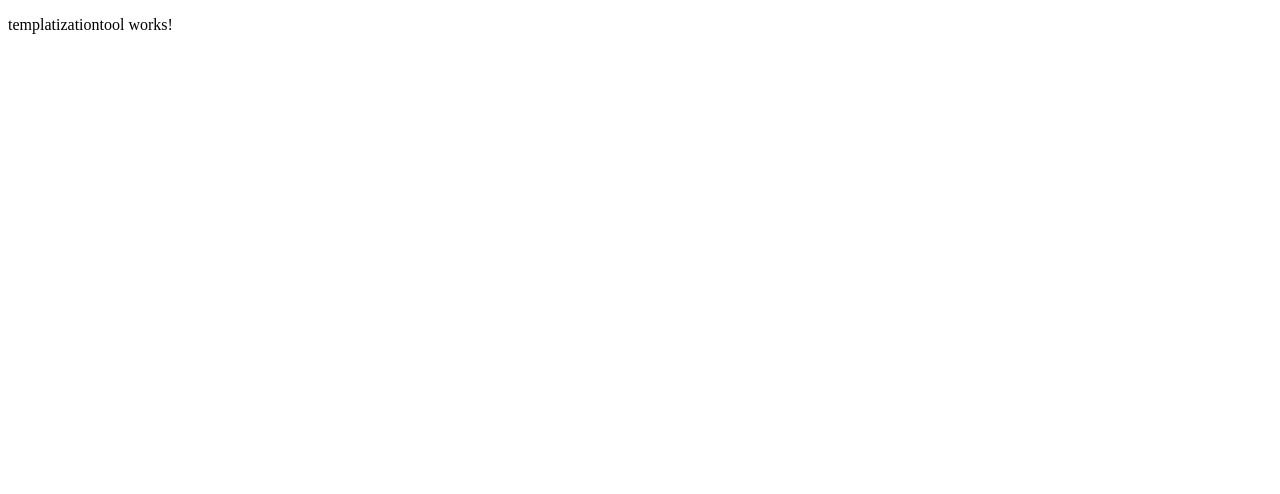
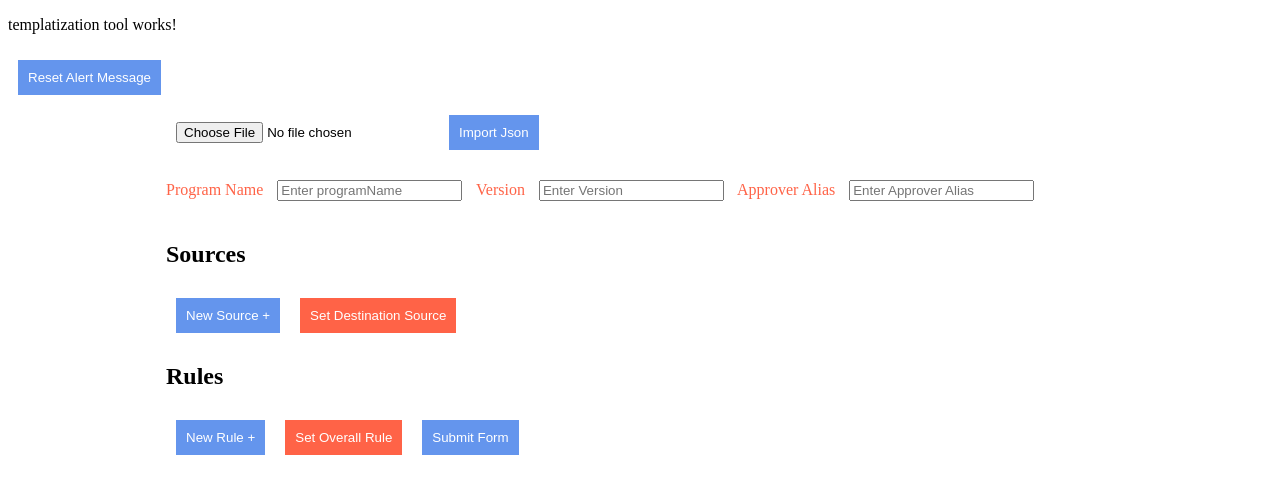
Before and after one commit to hari-kadumuri/my-angular-app, an Angular app: page /templatizationtool in a window 1280 px wide. Shown: the top 494 px of the page. Built offline with nearby package versions, Linux system fonts and the light colour scheme.

Commit message:
errrors are resolved till edit source function

```diff
--- a/src/app/templatizationtool/templatizationtool.component.css
+++ b/src/app/templatizationtool/templatizationtool.component.css
@@ -42,6 +42,6 @@
 	color: tomato;
 }
 
-  .display-block {
-      display: block
+#filedrop {
+	display: block;
 }
--- a/src/app/templatizationtool/templatizationtool.component.html
+++ b/src/app/templatizationtool/templatizationtool.component.html
@@ -1 +1,57 @@
-<p>templatizationtool works!</p>
+<p>templatization tool works!</p>
+<p [innerHTML] = "alertMessage"></p>
+<button (click)="resetMessage()">Reset Alert Message</button>
+<div id="filedrop">
+    <input type="file" id="fileInput" (change)="handleFileInput($event)"/>
+    <button id="import" type="button" (click)="importJson()">Import Json</button>
+</div>
+<div class="Name">
+    Program Name
+    <input id="programName" type="textarea" placeholder="Enter programName">
+    Version
+    <input id="Version" type="textarea" placeholder="Enter Version">
+    Approver Alias
+    <input id="AA" type="textarea" placeholder="Enter Approver Alias">
+</div>
+<div id="sources">
+    <h2>Sources</h2>
+    <div *ngIf="sourcesUIFlag == true">
+        <p>sourcesUIFlag is working :-)</p>
+        <div *ngFor="let i of sourceslen">
+            <h3>Source {{ i }}</h3>
+            <div id = "x">
+                datasourceid: {{ sources[i].datasourceid }} <br>
+                Tables: {{sources[i].tables}} <br>
+                Projections: {{projections}}{{measures}} <br>
+                Filters: {{measureFilter}} AND {{rowFilter}} <br>
+                Order By: {{sources[i].rowOrder}} <br>
+            </div>
+            <div>
+                value of i = {{ i }}
+            </div>
+            <button class = "b" (click) = "editSource(i)" > Edit Source</button>
+        </div>
+    </div>
+    <div *ngIf="editSourceUIFlag == true">
+        <h3>Tables</h3>
+        <div id = "tables"></div>
+        <select id = "tableselect">{{ editSourceX }}</select>
+        <button id = "addtable" onClick="addTable(editSourceId)">Add Table</button>
+        <div id = "details"></div>
+        <button class = "a" onClick="resetSource(editSourceId, sources[editSourceId].destination)">Reset Source</button>
+        <button class = "a" onClick="saveSource(editSourceId)">Save Source</button>
+    </div>
+</div>
+<div>
+    <button id="addsource" onClick="addSource(false)">New Source +</button>
+    <button class="b" id="dest" onClick="addSource(true)">Set Destination Source</button>
+</div>
+<div id="rules">
+    <h2>Rules</h2>
+</div>
+<div id="newrule"></div>
+<div>
+    <button id="addrule" onClick="addRule(false)">New Rule +</button>
+    <button class="b" id="overall" onClick="addRule(true)">Set Overall Rule</button>
+    <button onClick="submit()">Submit Form</button>
+</div>
--- a/src/app/templatizationtool/templatizationtool.component.ts
+++ b/src/app/templatizationtool/templatizationtool.component.ts
@@ -1,4 +1,9 @@
-import { Component, OnInit } from '@angular/core';
+import { Component, ElementRef, OnInit, ViewChild } from '@angular/core';
+import { SafeHtml } from '@angular/platform-browser';
+import { Filter } from './model/Filter.model';
+import { Table } from './model/table.model';
+import { Source } from './model/source.model';
+import { SourceType } from './model/sourcetype.model';
 
 @Component({
     selector: 'app-templatizationtool',
@@ -7,9 +12,131 @@ import { Component, OnInit } from '@angular/core';
 })
 export class TemplatizationtoolComponent implements OnInit {
 
+    alertMessage: SafeHtml = "";
+    sources: any = [];
+    sourcecount: number = 0;
+    rulecount: number = 0;
+    relations: any = [];
+    joins: any = [];
+    unions: any = [];
+    rules: any = [];
+    OverallRule: any = "OverallRule";
+    sourceslen: any = [];
+    sourcesUIFlag: boolean = false;
+    measureFilter: any;
+    rowFilter: any = "row Filter";
+    measures: any = "measures";
+    projections: any = "projections";
+    DB: any = [];
+    importedFileEvent: any = null;
+    editSourceUIFlag: boolean = false;
+    editSourceX: SafeHtml = "";
+    editSourceId: number = 0;
+
     constructor() { }
 
     ngOnInit(): void {
     }
 
+    resetMessage() {
+        this.alertMessage = "";
     }
+
+    handleFileInput(event: any) {
+        console.log(event);
+        var wordsInFileName: string = event.target.files[0].name.split(".");
+        if(wordsInFileName[wordsInFileName.length-1].toLowerCase() != "json") {
+            this.alertMessage += "Please upload only Json Files :-(";
+            return;
+        }
+        this.importedFileEvent = event;
+    }
+
+    importJson() {
+        this.alertMessage += "entered into importJson function :-)<br>";
+        const reader = new FileReader();
+        if (this.importedFileEvent !== null) {
+            const result = this.importedFileEvent.target!.result;
+            var readerResult = reader.result as string;
+            var ui = JSON.parse(readerResult);
+            var len = ui?.sources.length;
+            this.sources = ui?.sources;
+            this.sourcecount = 0;
+            this.rulecount = 0;
+            this.relations = ui.relations;
+            this.joins = ui?.joins;
+            this.unions = ui?.unions;
+            this.rules = ui?.rules;
+            this.OverallRule = ui?.OverallRule;
+            var i = 0, j = 0;
+            for (i=0;i<len;i++) {
+                this.sourcecount += 1;
+                var projections = "";
+                // Object.values(this.sources[i].projections).forEach(item => projections += Object.values(item).join(' ') + " , ");
+                // var measures = "";
+                // Object.values(this.sources[i].measures).forEach(item => measures += Object.values(item).join(' ') + " , ");
+                // var rowFilter = "";
+                // Object.values(this.sources[i].rowFilter).forEach(item => rowFilter += Object.values(item).join(' ') + " , ");
+                // var measureFilter = "";
+                // Object.values(this.sources[i].measureFilter).forEach(item => measureFilter += Object.values(item).join(' ') + " , ");
+                // this.pushTableToDB(`source${i + 1}`, i);
+            }
+            this.sourcesUIFlag = true;
+            this.sourceslen = Array(/* len */10).fill(0).map((x,i)=>i);
+        }
+    }
+
+    pushTableToDB(alias: string, id: number) {
+        var x: any[] = [];
+        for (var i = 0; i < this.sources[id].projections.length; i++) {
+            this.sources[id].projections[i].column = this.sources[id].projections[i].column.split(".")[1];
+            if (this.sources[id].projections[i].alias != "")
+            x.push(this.sources[id].projections[i].alias);
+            else x.push(this.sources[id].projections[i].column);
+        }
+        for (var i = 0; i < this.sources[id].measures.length; i++) {
+            if (this.sources[id].tablecount > 1)
+           this.sources[id].measures[i].column = this.sources[id].measures[i].column.split(".")[1];
+            if (this.sources[id].measures[i].alias != "")
+            x.push(this.sources[id].measures[i].alias);
+            else x.push(this.sources[id].measures[i].column);
+        }
+        // Object.values(DB).forEach(obj => {
+        //     if (obj.name == `source${id + 1}`)
+        //     obj = new Table(alias, x);
+        // })
+        this.DB.push(new Table(alias, x));
+    }
+
+    editSource(id: number) {
+        this.alertMessage += "entered into editSource function :-)<br>";
+        var b = new Source(this.sourcecount);
+        b.sourceType = new SourceType(`source${id + 1}`);
+        b.datasourceid = id + 1;
+        b.tablecount = 0;
+        if (this.sources[id].destination == true) {
+            b.destination = this.sources[id].destination;
+            // document.getElementById(`addsource`).style.visibility = "hidden";
+            // document.getElementById(`dest`).style.visibility = "hidden";
+        }
+        this.sources[id] = b;
+        this.editSourceX = "";
+        this.editSourceId = id;
+        for (var i = 0; i < this.DB.length - this.sourcecount + id; i++) {
+            this.editSourceX = this.editSourceX + "<option value=" + this.DB[i].name + ">" + this.DB[i].name + "</option>";
+        }
+        this.editSourceUIFlag = true;
+    }
+
+    addTable(id: number) {
+
+    }
+
+    resetSource(id: number, dest: boolean) {
+
+    }
+
+    saveSource(id: number) {
+
+    }
+}
```
Also changed, not shown: 1 other file (tests, documents, lock files or other folders). Lines whose indentation alone changed are shown as unchanged.
